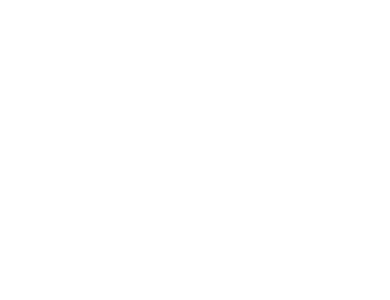
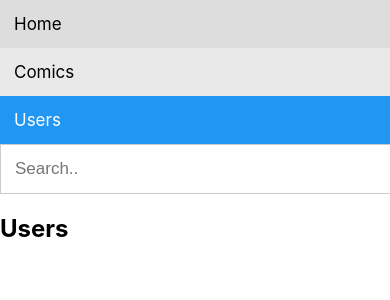
Before and after one commit to jukebox101/dl-comics-frontend, a React (Create React App) app: page /users in a window 390 px wide. Shown: the top 300 px of the page. Built offline with nearby package versions, Linux system fonts and the light colour scheme; a web font is replaced by a local one.

Commit message:
changes made

```diff
--- a/src/App.js
+++ b/src/App.js
@@ -5,6 +5,10 @@
 import SignUp from './SignUp';
 import {BrowserRouter as Router, Route, Switch} from 'react-router-dom';
 import Home from './Home'
+import NavBar from './components/NavBar'
+import ComicContainer from './components/ComicContainer';
+
+
 
 class App extends Component {
 
@@ -12,16 +16,52 @@
     return (
       <Router>
         <div className="app">
+          <NavBar />
+
           <Switch>
             <Route exact path="/login" component={ SignIn } />
             <Route exact path="/signup" component={ SignUp } />
             <Route exact path="/" component={ Home } />
-
+            <Route path="/comics" component={ComicContainer}/>
+            <Route path="/users" >
+              <Users />
+            </Route>
           </Switch>
         </div>
       </Router>
     )
   }
+
+// export default function App() {
+//   return (
+//     <Router>
+//       <div>
+
+//       <NavBar />
+//         {/* A <Switch> looks through its children <Route>s and
+//             renders the first one that matches the current URL. */}
+//         <Switch>
+
+//           <Route path="/comics" component={ComicContainer}/>
+//           <Route path="/users">
+//             <Users />
+//           </Route>
+//           <Route path="/">
+//             <Home />
+//           </Route>
+//         </Switch>
+//       </div>
+//     </Router>
+//   );
+// }
+
+// function Home() {
+
+//   return <h2>Home</h2>;
+// }
 }
+export default App
 
-export default App;
+function Users() {
+  return <h2>Users</h2>;
+}
--- /dev/null
+++ b/src/components/ComicCard.js
@@ -0,0 +1,24 @@
+import React from 'react';
+import {BrowserRouter as Router, Route, Link} from 'react-router-dom';
+import ComicShow from './ComicShow.js';
+
+const ComicCard = (props) => {
+
+    return (
+        <Router>
+            <div>
+            <Route path={`/comics/${props.comicId}`} component={ComicShow} />
+                <h2>{<Link to={`/comics/${props.comicId}`}>{props.title}</Link>}</h2>
+                <p>Price: ${props.price}</p>
+                <p>Genre: {props.genre}</p>
+                <p>Author: {props.author}</p>
+                <p>Release Date: {props.release_date}</p>
+                <p>Description: {props.description}</p>
+                <p>Publisher: {props.publisher}</p>
+            </div>
+        </Router>
+
+    )
+}
+
+export default ComicCard;
--- /dev/null
+++ b/src/components/ComicContainer.js
@@ -0,0 +1,37 @@
+import React, {useState, useEffect} from "react";
+import ComicCard from './ComicCard'
+
+const ComicContainer = () => {
+
+    let [comics, setComics] = useState([])
+
+    const baseUrl = "http://localhost:3000"
+    useEffect(() => {
+        fetch(`${baseUrl}/comics`)
+        .then(r => r.json())
+        .then(comicsData => {
+            const comics = comicsData
+            setComics(comics)
+        })
+    }, [])
+
+    const renderComics = () => {
+        return comics.map(comic => <ComicCard
+            key={comic.id}
+            comicId={comic.id}
+            title={comic.title}
+            price={comic.price}
+            genre={comic.genre}
+            author={comic.author}
+            release_date={comic.release_date}
+            description={comic.description}
+            publisher={comic.publisher} />)
+    }
+    return (
+      <div>
+          <h2>Comics Page</h2>
+          {renderComics()}
+      </div>
+    )
+}
+export default ComicContainer;
--- /dev/null
+++ b/src/components/ComicShow.js
@@ -0,0 +1,8 @@
+import React from 'react';
+
+const ComicShow = (props) => {
+    return(
+        <h2>Comic Show Page </h2>
+    )
+}
+export default ComicShow;
--- /dev/null
+++ b/src/components/NavBar.css
@@ -0,0 +1,53 @@
+/* Add a black background color to the top navigation bar */
+.topnav {
+    overflow: hidden;
+    background-color: #e9e9e9;
+  }
+
+  /* Style the links inside the navigation bar */
+  .topnav a {
+    float: left;
+    display: block;
+    color: black;
+    text-align: center;
+    padding: 14px 16px;
+    text-decoration: none;
+    font-size: 17px;
+  }
+
+  /* Change the color of links on hover */
+  .topnav a:hover {
+    background-color: #ddd;
+    color: black;
+  }
+
+  /* Style the "active" element to highlight the current page */
+  .topnav a.active {
+    background-color: #2196F3;
+    color: white;
+  }
+
+  /* Style the search box inside the navigation bar */
+  .topnav input[type=text] {
+    float: right;
+    padding: 6px;
+    border: none;
+    margin-top: 8px;
+    margin-right: 16px;
+    font-size: 17px;
+  }
+
+  /* When the screen is less than 600px wide, stack the links and the search field vertically instead of horizontally */
+  @media screen and (max-width: 600px) {
+    .topnav a, .topnav input[type=text] {
+      float: none;
+      display: block;
+      text-align: left;
+      width: 100%;
+      margin: 0;
+      padding: 14px;
+    }
+    .topnav input[type=text] {
+      border: 1px solid #ccc;
+    }
+  }
--- /dev/null
+++ b/src/components/NavBar.js
@@ -0,0 +1,17 @@
+import React from 'react';
+import {NavLink} from "react-router-dom";
+import './NavBar.css'
+
+const NavBar = () => {
+    return (
+
+            <div className="topnav">
+                <NavLink to="/" exact>Home</NavLink>
+                <NavLink to="/comics" exact >Comics</NavLink>
+                <NavLink to="/users" exact >Users</NavLink>
+                <input type="text" placeholder="Search.."/>
+            </div>
+
+    )
+}
+export default NavBar;
```
Also changed, not shown: src/components/ComicPage.js (added), 1 other file (tests, documents, lock files or other folders).
